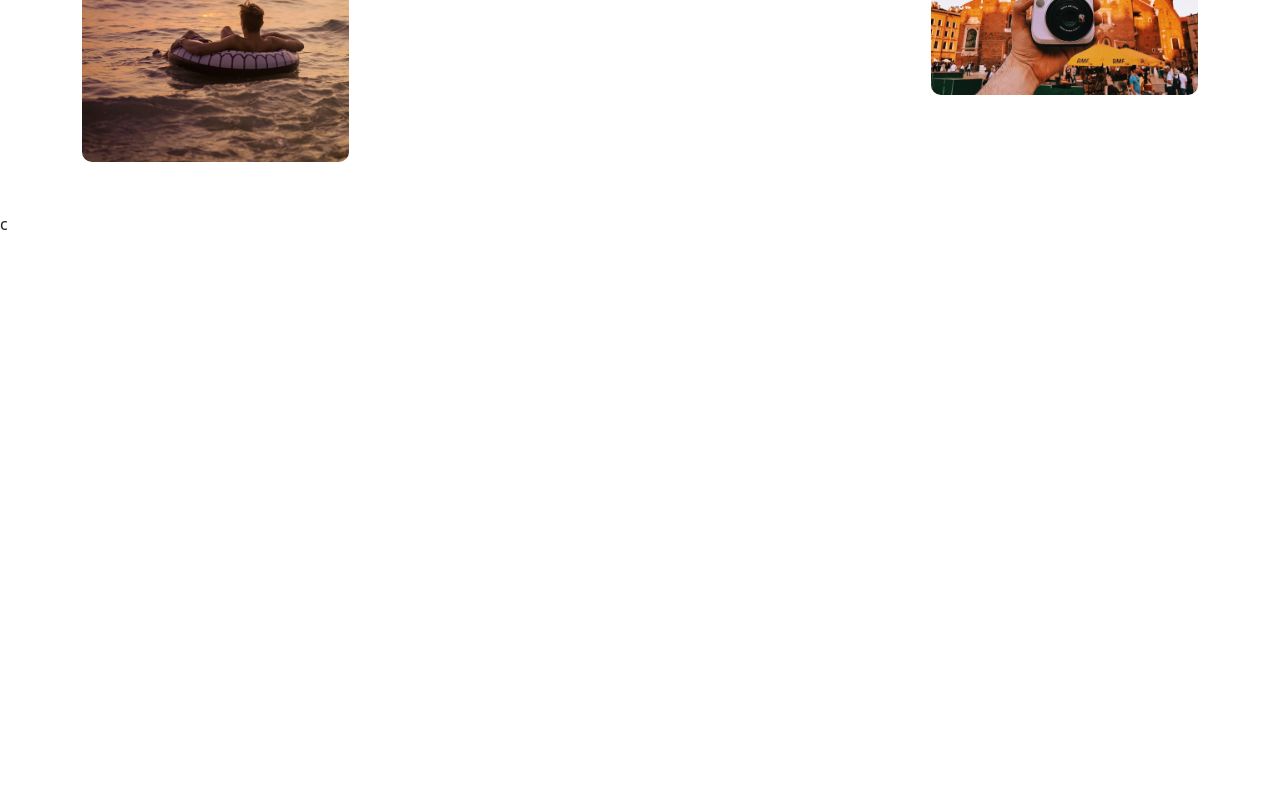
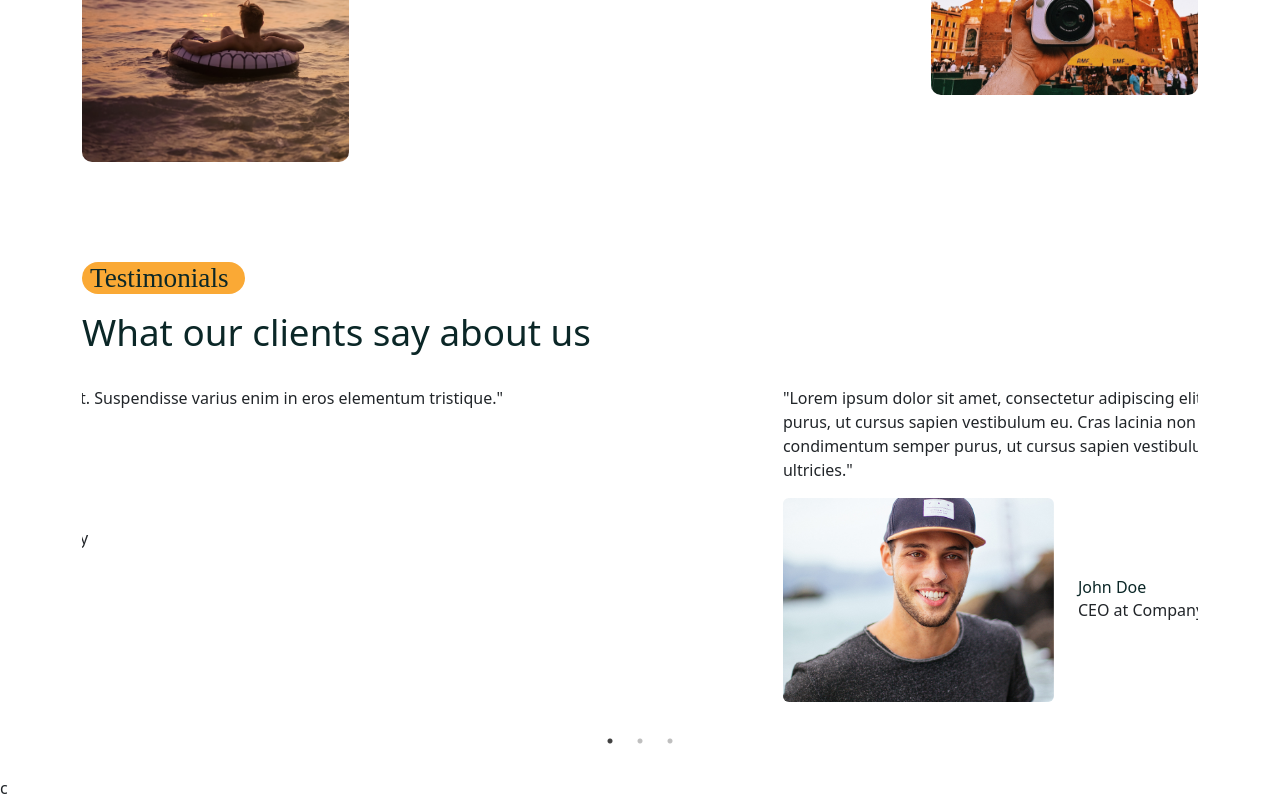
Before and after one commit to arwijesuriya/tour-link, a React (Create React App) app in the folder frontend/: page /home in a window 1280 px wide. Shown: the part 3541-4341 px from the top of the page. Before the commit the page ends 3777 px from the top, so only its background shows below. Built offline with nearby package versions, Linux system fonts and the light colour scheme; a web font is replaced by a local one.

Commit message:
testimonial created

```diff
--- /dev/null
+++ b/frontend/src/components/Testimonial/Testimonial.jsx
@@ -0,0 +1,88 @@
+import React from 'react'
+import Slider from "react-slick";
+
+import ava01 from "../../assets/images/ava-1.jpg";
+import ava02 from "../../assets/images/ava-2.jpg";
+import ava03 from "../../assets/images/ava-3.jpg";
+
+const Testimonial = () => {
+
+    const settings = {
+        dots: true,
+        infinite: true,
+        autoplay: true,
+        speed: 1000,
+        swipeToSlide: true,
+        autoplaySpeed: 2000,
+        slidesToShow: 1,
+
+        responsive: [
+            {
+                breakpoint: 992,
+                settings: {
+                    slidesToShow: 2,
+                    slidesToScroll: 1,
+                    infinite: true,
+                    dots: true
+                },
+            },
+            {
+                breakpoint: 576,
+                settings: {
+                    slidesToShow: 1,
+                    slidesToScroll: 1,
+                }
+            }
+        ]
+    };
+
+    return (
+        <Slider { ...settings}>
+            <div className="testimonial py-4 px-3">
+                <p>
+                    "Lorem ipsum dolor sit amet, consectetur adipiscing elit. Suspendisse varius enim in eros elementum tristique. Nullam condimentum semper purus, ut cursus sapien vestibulum eu. Cras lacinia non mi vel viverra. Aenean sit amet urna non augue scelerisque ultricies. Nullam condimentum semper purus, ut cursus sapien vestibulum eu. Cras lacinia non mi vel viverra. Aenean sit amet urna non augue scelerisque ultricies."
+                </p>
+
+                <div className="d-flex align-items-center gap-4 mt-3">
+                    <img src={ava01} className="w-25 h-25 rounded-2" alt="" />
+                    <div>
+                        <h6 className='mb-0 mt-3'>John Doe</h6>
+                        <p>CEO at Company</p>
+                    </div>
+                </div>
+            </div>
+
+            <div className="testimonial py-4 px-3">
+                <p>
+                    "Lorem ipsum dolor sit amet, consectetur adipiscing elit.
+                    Suspendisse varius enim in eros elementum tristique."
+                </p>
+
+                <div className="d-flex align-items-center gap-4 mt-3">
+                    <img src={ava02} className="w-25 h-25 rounded-2" alt="" />
+                    <div>
+                        <h6 className='mb-0 mt-3'>John Doe</h6>
+                        <p>CEO at Company</p>
+                    </div>
+                </div>
+            </div>
+
+            <div className="testimonial py-4 px-3">
+                <p>
+                    "Lorem ipsum dolor sit amet, consectetur adipiscing elit.
+                    Suspendisse varius enim in eros elementum tristique."
+                </p>
+
+                <div className="d-flex align-items-center gap-4 mt-3">
+                    <img src={ava03} className="w-25 h-25 rounded-2" alt="" />
+                    <div>
+                        <h6 className='mb-0 mt-3'>John Doe</h6>
+                        <p>CEO at Company</p>
+                    </div>
+                </div>
+            </div>
+        </Slider>
+    )
+}
+
+export default Testimonial
--- a/frontend/src/pages/Home.jsx
+++ b/frontend/src/pages/Home.jsx
@@ -14,6 +14,7 @@
 import ServiceList from "../services/ServiceList";
 import FeaturedTourList from "../components/Featured-tours/FeaturedTourList";
 import MasonryImageGallery from "../components/image-gallery/MasonryImageGallery";
+import Testimonial from "../components/Testimonial/Testimonial";
 
 const Home = () => {
   return (
@@ -84,8 +85,7 @@
             <Col lg="12" className="mb-5">
               <Subtitle Subtitle={"Explore"} />
               <h2 className="featured__tour-title">
-                Discover the world's top destinations with our exclusive travel
-                packages
+                Discover the world's top destinations with our exclusive travel packages
               </h2>
             </Col>
 
@@ -157,6 +157,24 @@
           </Row>
         </Container>
       </section>
+
+      {/* Testimonial section */}
+      <section>
+        <Container>
+          <Row>
+            <Col lg="12">
+              <Subtitle Subtitle={"Testimonials"} />
+              <h2 className="testimonial__title">
+                What our clients say about us
+              </h2>
+            </Col>
+
+            <Col lg="12">
+              <Testimonial />
+            </Col>
+          </Row>
+        </Container>
+      </section>
     </>
   );
 };
--- a/frontend/src/styles/home.css
+++ b/frontend/src/styles/home.css
@@ -108,3 +108,8 @@
 .masonry__img:hover {
   transform: scale(1.05);
 }
+
+.testimonial__title {
+    font-size: 2.3rem;
+    margin-top: 1rem;
+}
```
